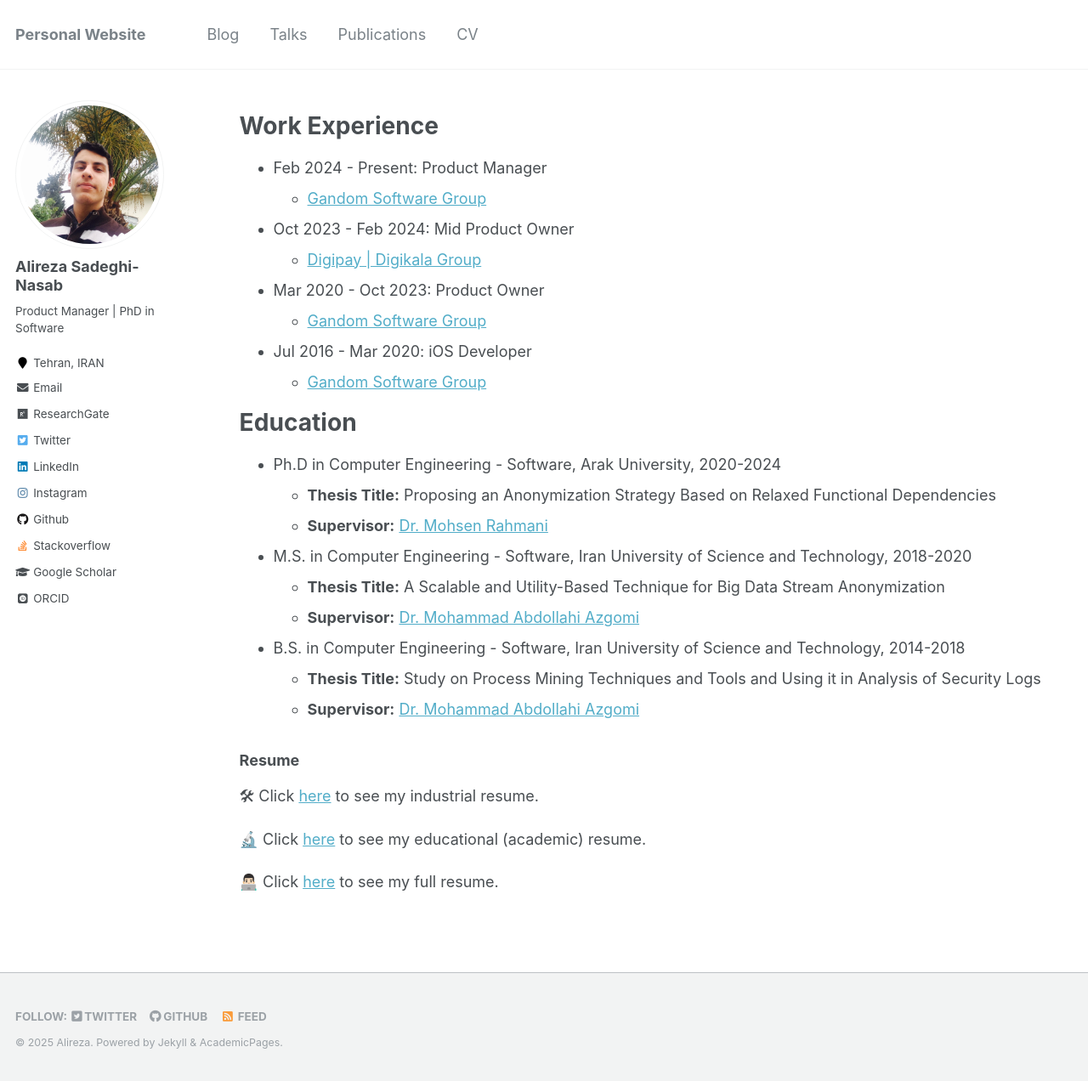
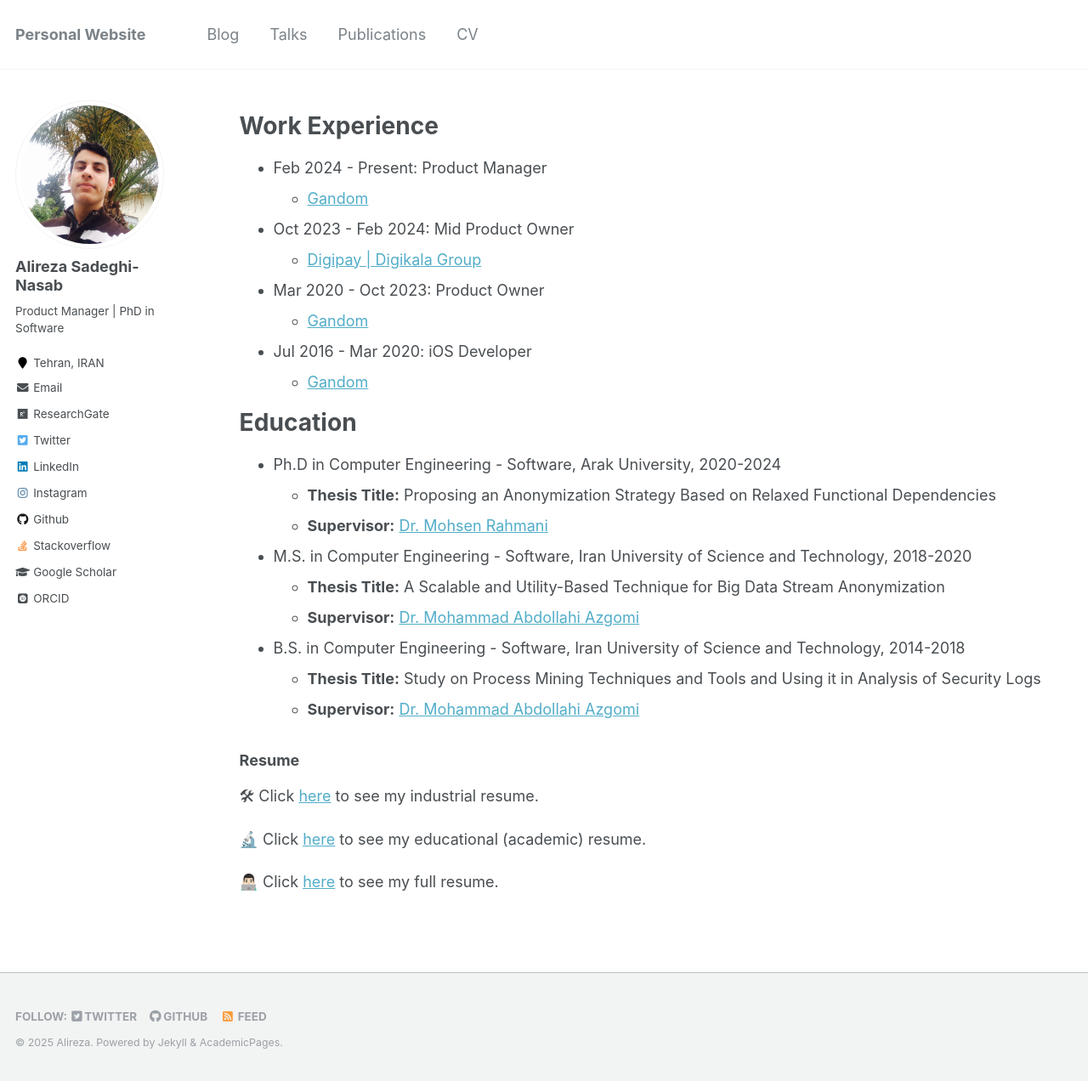
Before and after one commit to AlirezaSN/AlirezaSN.github.io, a Jekyll site: the page built from _pages/cv.md, in a window 1280 px wide and 1272 px high. Shown: the whole window at 85% size. Built offline with Jekyll 4.4.1, drawn with Linux system fonts in a browser that asks for light colours; some web fonts are replaced.

Commit message:
update CV

```diff
--- a/_pages/cv.md
+++ b/_pages/cv.md
@@ -12,16 +12,16 @@ redirect_from:
 Work Experience
 ======
 * Feb 2024 - Present: Product Manager
-  * [Gandom Software Group](http://gandom.co)
+  * [Gandom](http://gandom.co)
 
 * Oct 2023 - Feb 2024: Mid Product Owner
   * [Digipay &#124; Digikala Group](https://www.mydigipay.com)
 
 * Mar 2020 - Oct 2023: Product Owner
-  * [Gandom Software Group](http://gandom.co)
+  * [Gandom](http://gandom.co)
 
 * Jul 2016 - Mar 2020: iOS Developer
-  * [Gandom Software Group](http://gandom.co)
+  * [Gandom](http://gandom.co)
 
 Education
 ======
```
Also changed, not shown: _pages/about.md (+1 -1 lines), _talks/talk_14.md (+2 -2 lines), 3 other files.
